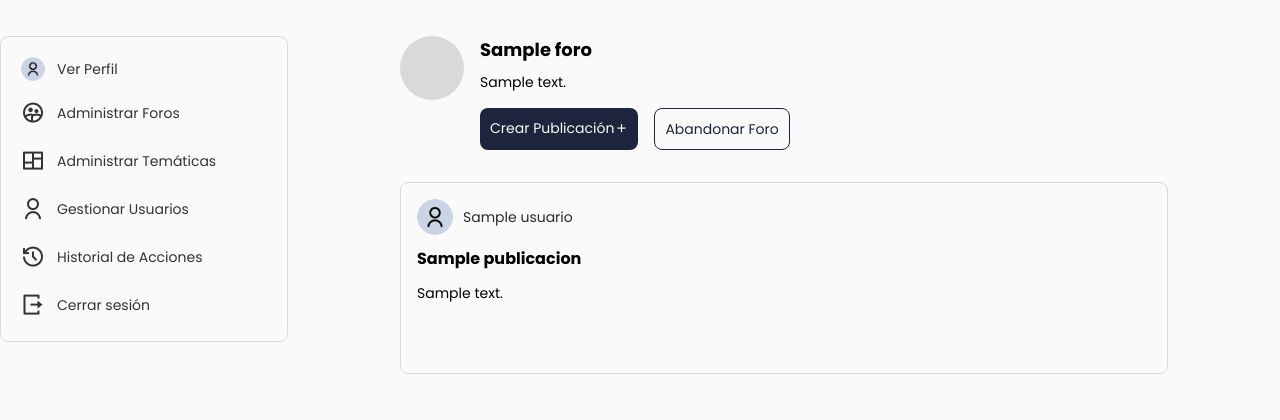
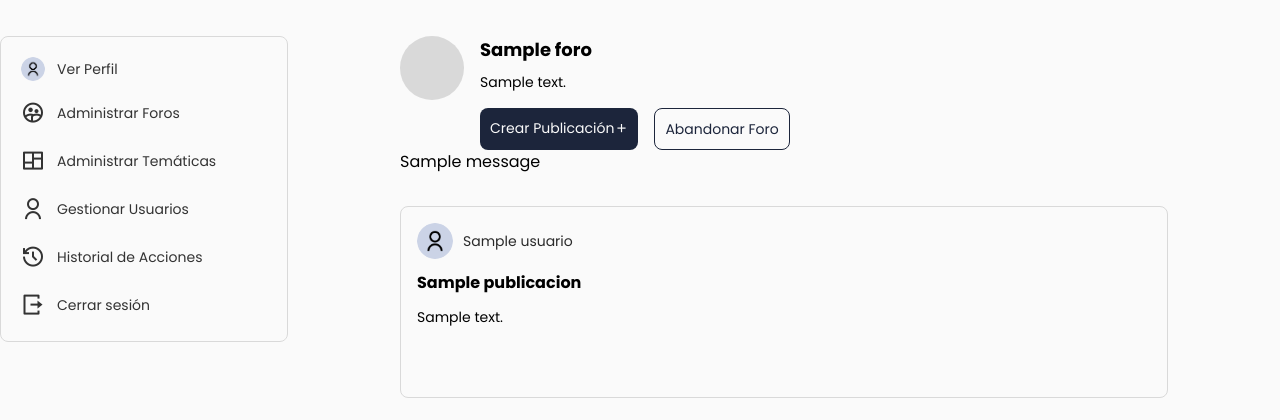
Before and after one commit to johan2160/Foros, a Django app: page /foro/1 in a window 1280 px wide. Shown: the part 64-484 px from the top of the page. Run offline with Django 5.2, Linux system fonts and the light colour scheme; tables that the repository leaves empty hold one stand-in row (values such as "Sample post"); one stand-in notice (Sample message) is shown; parts of the project's set-up code (start-up, migrations or seed data) failed here and were passed over; some libraries are stand-ins or nearby versions.

Commit message:
feat: mejorar la visualización de mensajes en la página "Ver Foro"
- Se implementó el uso de mensajes de Django para mostrar notificaciones.
- Se añadió la sección de mensajes para una mejor experiencia del usuario.
- Se mantuvo la estructura y estilo de la página, mejorando la legibilidad del código.

```diff
--- a/foros/templates/ver_foro.html
+++ b/foros/templates/ver_foro.html
@@ -26,8 +26,14 @@ ForoVox | Ver Foro
         </div>
       </div>
     </div>
-    {% if mensaje_exito %}
-      <p>{{ mensaje_exito }}</p>
+    {% if messages %}
+        <div class="messages">
+            {% for message in messages %}
+                <div class="message {{ message.tags }}">
+                    {{ message }}
+                </div>
+            {% endfor %}
+        </div>
     {% endif %}
     {% if publicaciones %}
 
```
